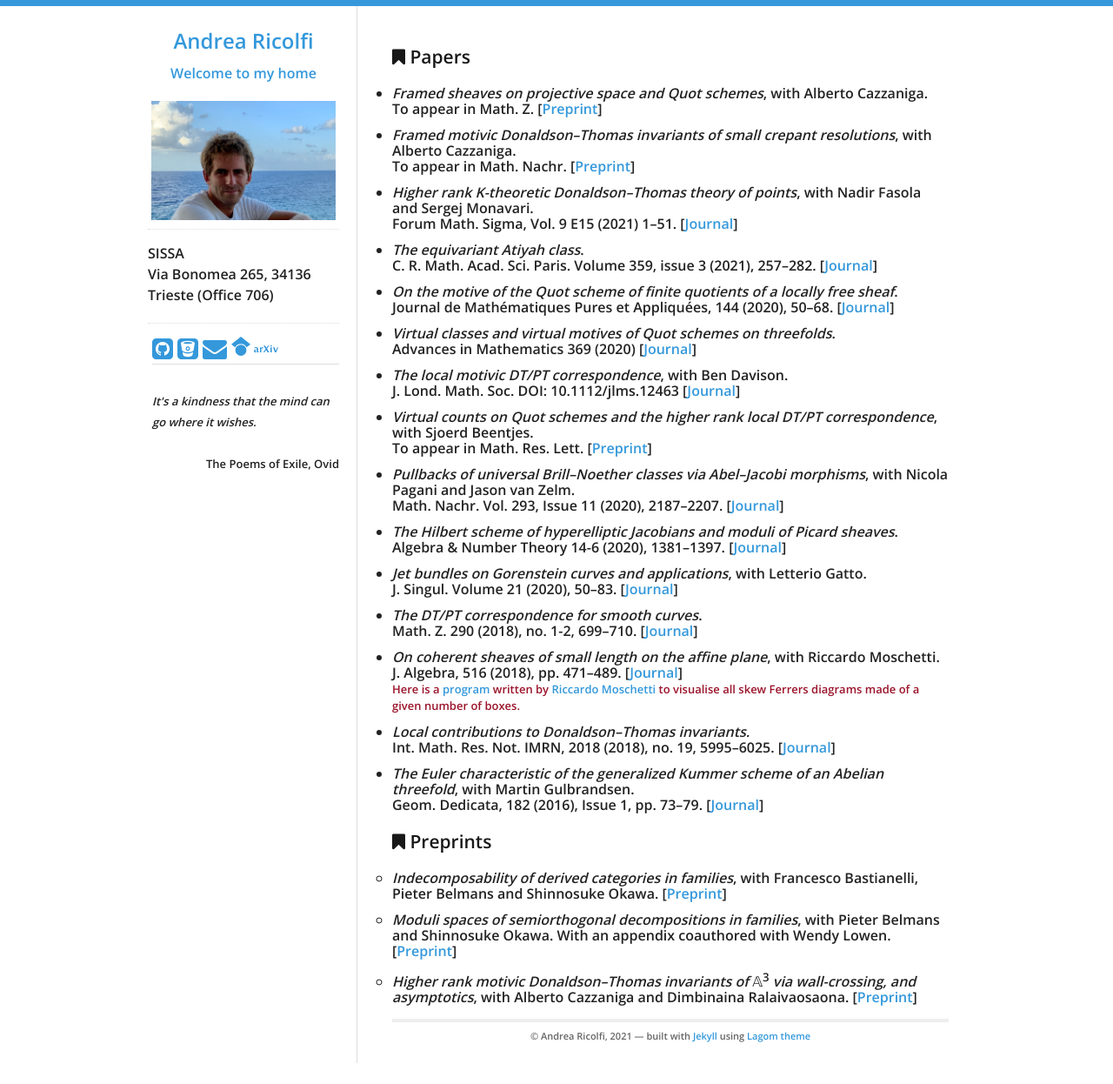
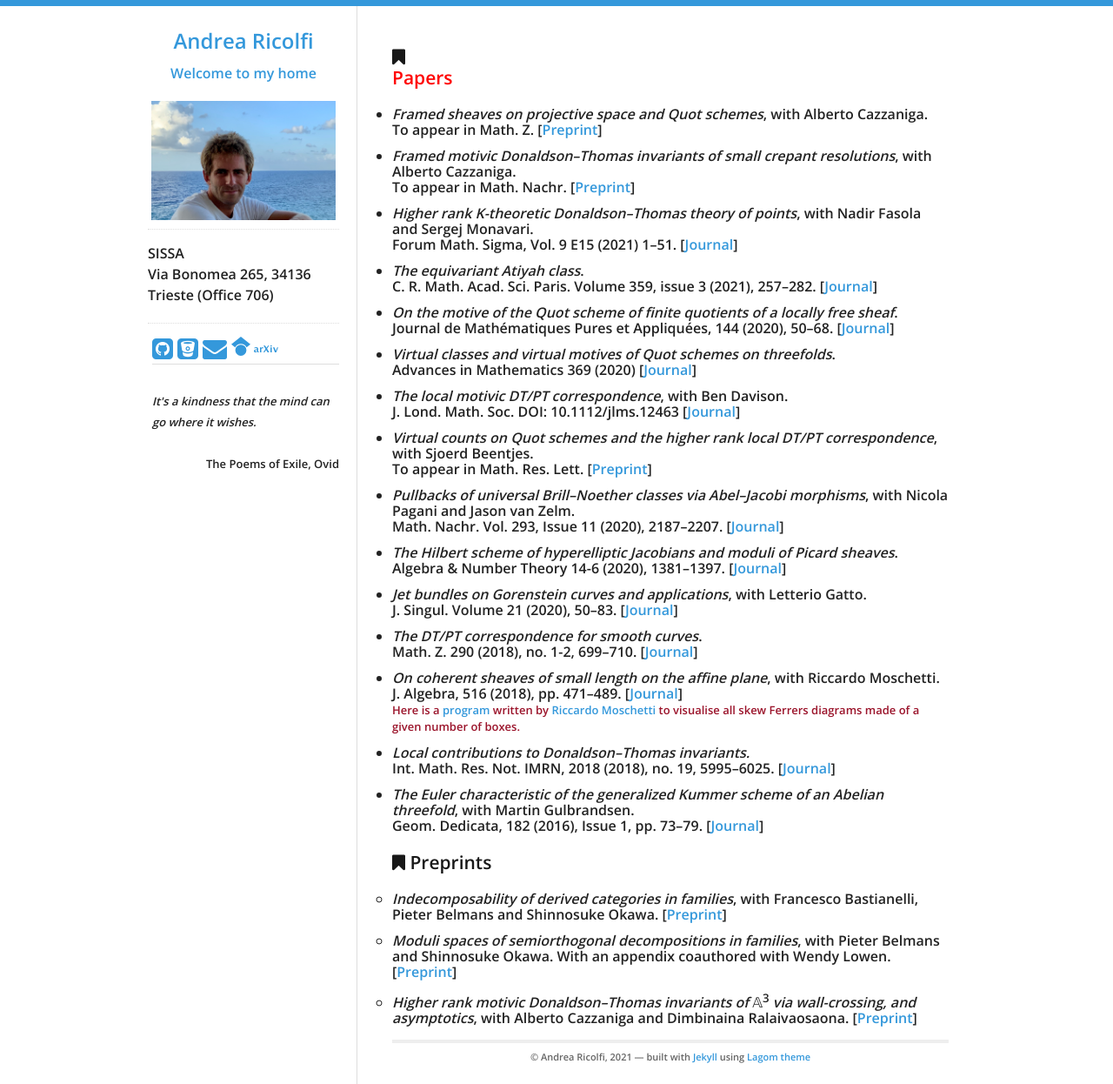
Before and after one commit to atricolfi/atricolfi.github.io, a Jekyll site: the page built from MATHEMATICS/Papers.html, in a window 1280 px wide. Shown: the whole page at 87% size. Built offline with Jekyll 4.4.1, drawn with Linux system fonts in a browser that asks for light colours; before the commit the page ends 1222 px from its top, so only the background shows below that.

Commit message:
Update Papers.html

```diff
--- a/MATHEMATICS/Papers.html
+++ b/MATHEMATICS/Papers.html
@@ -4,7 +4,7 @@ title: Blog Posts
 ---
 
 <div id="home">
-  <h3><i class="fa fa-bookmark"></i> Papers </h3>
+  <h3><i class="fa fa-bookmark"></i> <p style="color:#FF0000";>Papers</p> </h3>
 <p>
 
 
```
